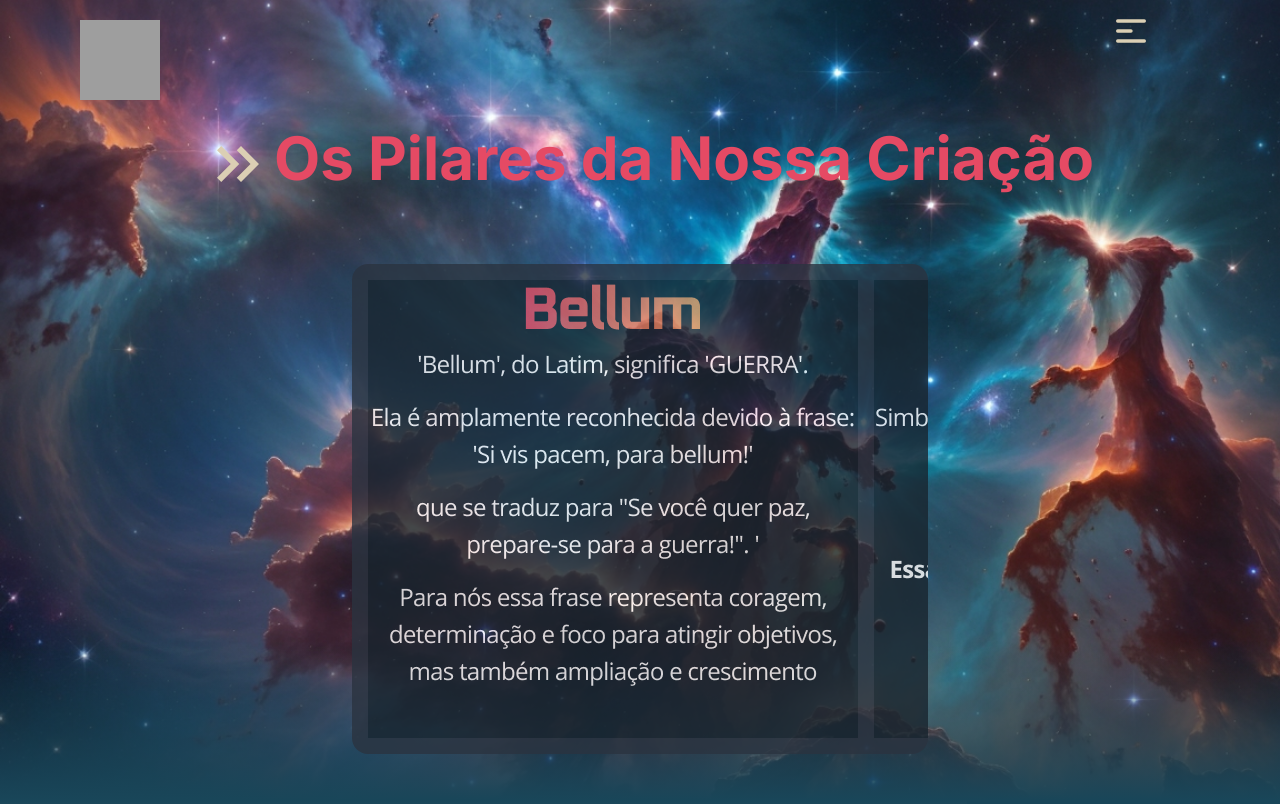
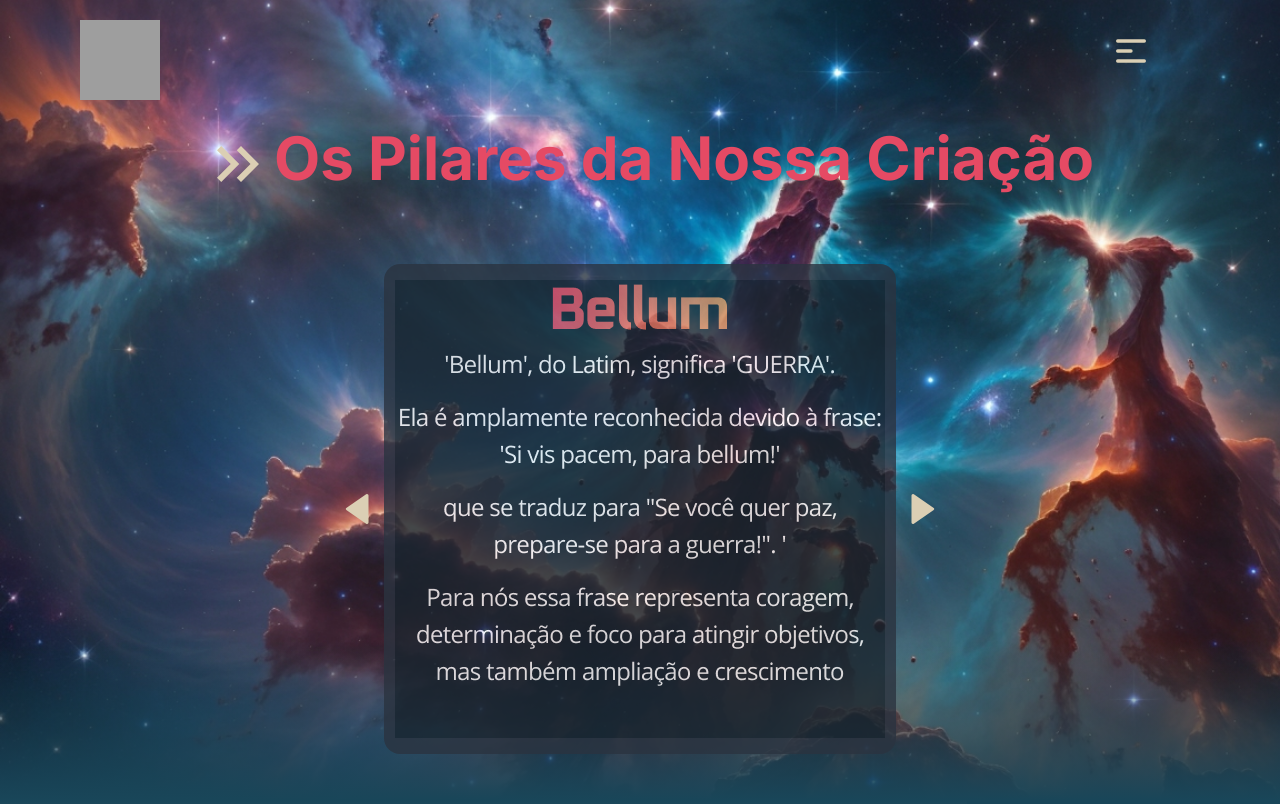
Before and after one commit to BellumGalaxy/bg-website, a Next.js app: page /sobre in a window 1280 px wide. Shown: the top 804 px of the page. Built offline with nearby package versions, Linux system fonts and the light colour scheme; grey boxes are pictures that could not be loaded.

Commit message:
Ajustando  os Pilares

```diff
--- a/app/components/Navbar.jsx
+++ b/app/components/Navbar.jsx
@@ -10,8 +10,8 @@
           className="top-5 left-20 absolute w-20 h-20"
         />
       </Link>
-      <div className="dropdown absolute right-28">
-        <div tabIndex={0} role="button" className="btn btn-ghost lg:hidden">
+      <div className="dropdown absolute right-28 mt-10">
+        <div tabIndex={0} role="button" className="btn btn-ghost">
           <svg
             xmlns="http://www.w3.org/2000/svg"
             className="h-10 w-10 text-colorLogo"
@@ -42,19 +42,20 @@
           </li>
         </ul>
       </div>
-      <div className="navbar-center hidden lg:flex justify-center w-full">
+      {/* <div className="navbar-center hidden lg:flex justify-center w-full">
         <ul className="menu menu-horizontal px-1 text-2xl text-colorLogo">
-          {/* <li>
+          <li>
             <Link href="/atividades">Atividades</Link>
           </li>
           <li>
             <Link href="/projetos">Projetos</Link>
-          </li> */}
+          </li>
           <li>
             <Link href="/sobre">Sobre</Link>
           </li>
         </ul>
-      </div>
+      </div> */}
+
       {/* <div className="navbar-end">
         <a className="btn">Button</a>
       </div> */}
--- a/app/components/Parceiros.jsx
+++ b/app/components/Parceiros.jsx
@@ -15,7 +15,7 @@
       className="hero min-h-screen flex flex-col justify-start bg-bgcolor"
       style={{
         backgroundImage:
-          "linear-gradient(to top, rgba(255, 255, 255, 0) 0%, rgba(255, 255, 255, 0) 80%, #194659 100%), url(./imagens/parceiros.jpg)",
+          "linear-gradient(to top, rgba(255, 255, 255, 0) 0%, 90%, #194659 100%), url(./imagens/parceiros.jpg)",
       }}
     >
       <div className="flex text-center mt-32">
--- a/app/components/Pilares.jsx
+++ b/app/components/Pilares.jsx
@@ -1,4 +1,8 @@
+"use client";
 import { MdKeyboardDoubleArrowRight } from "react-icons/md";
+import { useEffect, useState } from "react";
+import { BiSolidLeftArrow } from "react-icons/bi";
+import { BiSolidRightArrow } from "react-icons/bi";
 
 const carrossel = [
   {
@@ -12,6 +16,30 @@
 ];
 
 const Pilares = () => {
+  const [currentIndex, setCurrentIndex] = useState(0);
+
+  useEffect(() => {
+    const carousel = document.querySelector(".carousel");
+    const currentImage = carousel?.children[currentIndex];
+    if (currentImage) {
+      currentImage.scrollIntoView({
+        behavior: "smooth",
+        inline: "center",
+        block: "nearest",
+      });
+    }
+  }, [currentIndex]);
+
+  const goToNext = () => {
+    setCurrentIndex((prevIndex) => (prevIndex + 1) % carrossel.length);
+  };
+
+  const goToPrevious = () => {
+    setCurrentIndex(
+      (prevIndex) => (prevIndex - 1 + carrossel.length) % carrossel.length
+    );
+  };
+
   return (
     <div
       className="hero min-h-screen flex flex-col justify-start"
@@ -22,12 +50,16 @@
     >
       <div className="flex text-center mt-32 mb-16">
         <MdKeyboardDoubleArrowRight className="text-7xl font-bold text-colorLogo ml-4" />
-
         <span className="text-6xl font-bold text-bgvertical">
           Os Pilares da Nossa Criação
         </span>
       </div>
-      <div className="carousel carousel-center max-w-xl p-4 space-x-4 bg-neutral rounded-box opacity-80">
+      <div className="flex items-center justify-center">
+        <BiSolidLeftArrow
+          className="text-colorLogo text-4xl mr-2"
+          onClick={goToPrevious}
+        />
+        <div className="carousel carousel-center max-w-lg p-4 space-x-4 bg-neutral rounded-box opacity-80">
           {carrossel.map((item, index) => (
             <div key={index} className="carousel-item">
               <img
@@ -38,6 +70,11 @@
             </div>
           ))}
         </div>
+        <BiSolidRightArrow
+          className="text-colorLogo text-4xl ml-2"
+          onClick={goToNext}
+        />
+      </div>
     </div>
   );
 };
--- a/tailwind.config.js
+++ b/tailwind.config.js
@@ -17,6 +17,7 @@
       bgvertical: "#E54A64",
       colorLogo: "#DBCFB4",
       bgcolor: "#194659",
+      white: "#FFFFFF",
     },
     extend: {
       width: {
```
Lines whose indentation alone changed are shown as unchanged.
